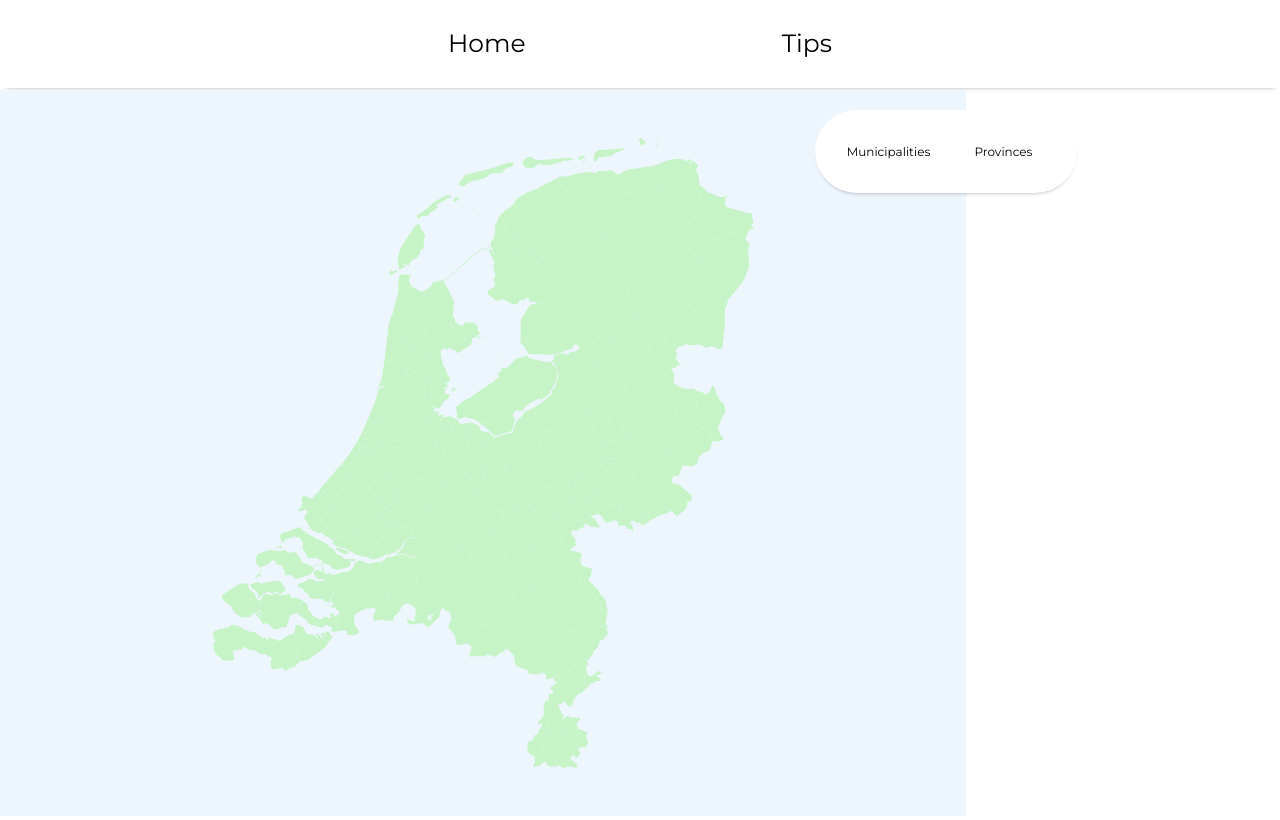
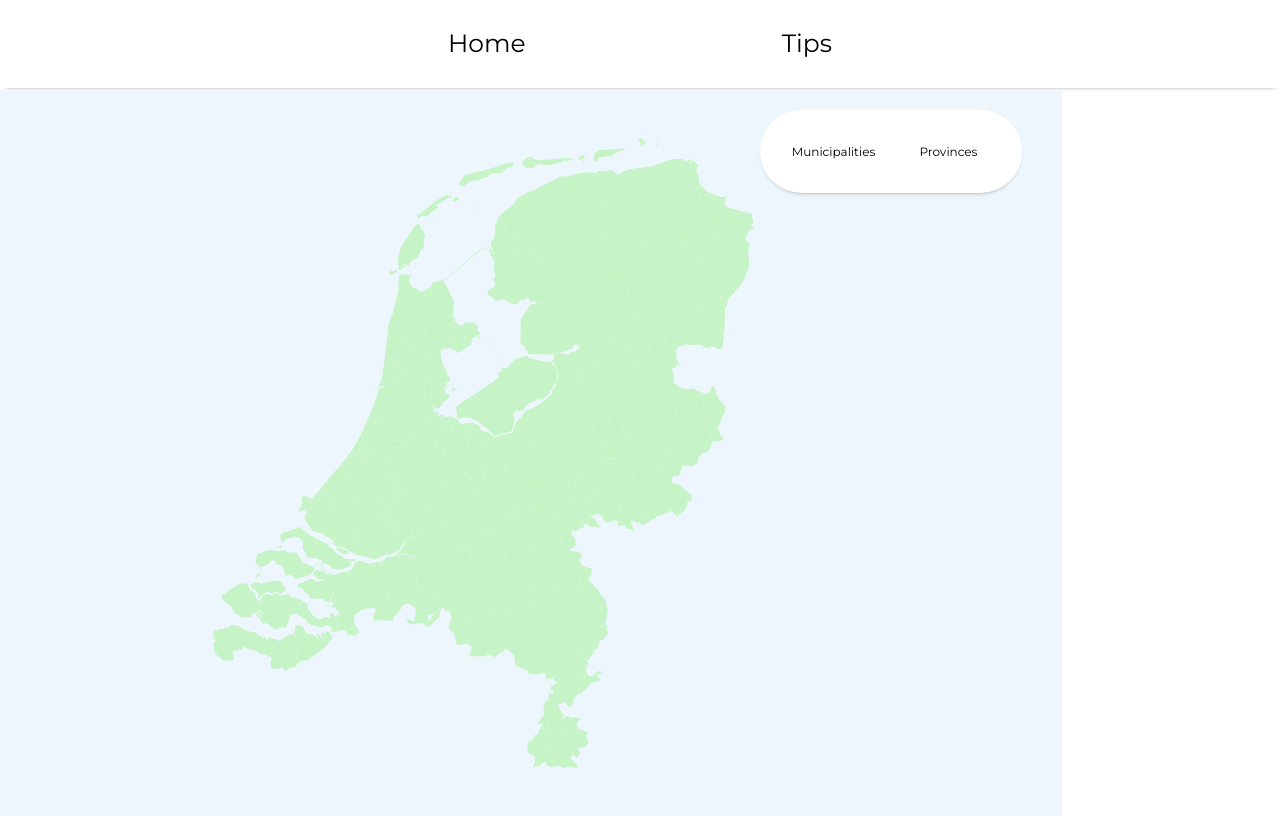
Before and after one commit to benl95/Empower, a React (Create React App) app: page / in a window 1280 px wide. Built offline with nearby package versions, Linux system fonts and the light colour scheme.

Commit message:
Add padding-right on svg

```diff
--- a/src/components/map.css
+++ b/src/components/map.css
@@ -8,6 +8,7 @@ svg {
 	background-color: #edf5fd;
 	padding: 3rem 3rem 3rem 3rem;
 	margin-top: 0.1rem;
+	padding-right: 9rem;
 }
 
 svg .municipality:hover {
@@ -22,7 +23,7 @@ svg .municipality:hover {
 	height: 83px;
 	border-radius: 502px;
 	position: absolute;
-	left: 815px;
+	left: 760px;
 	top: 110px;
 	background-color: #ffffff;
 	box-shadow: 0px 3px 6px -6px #000000;
```
